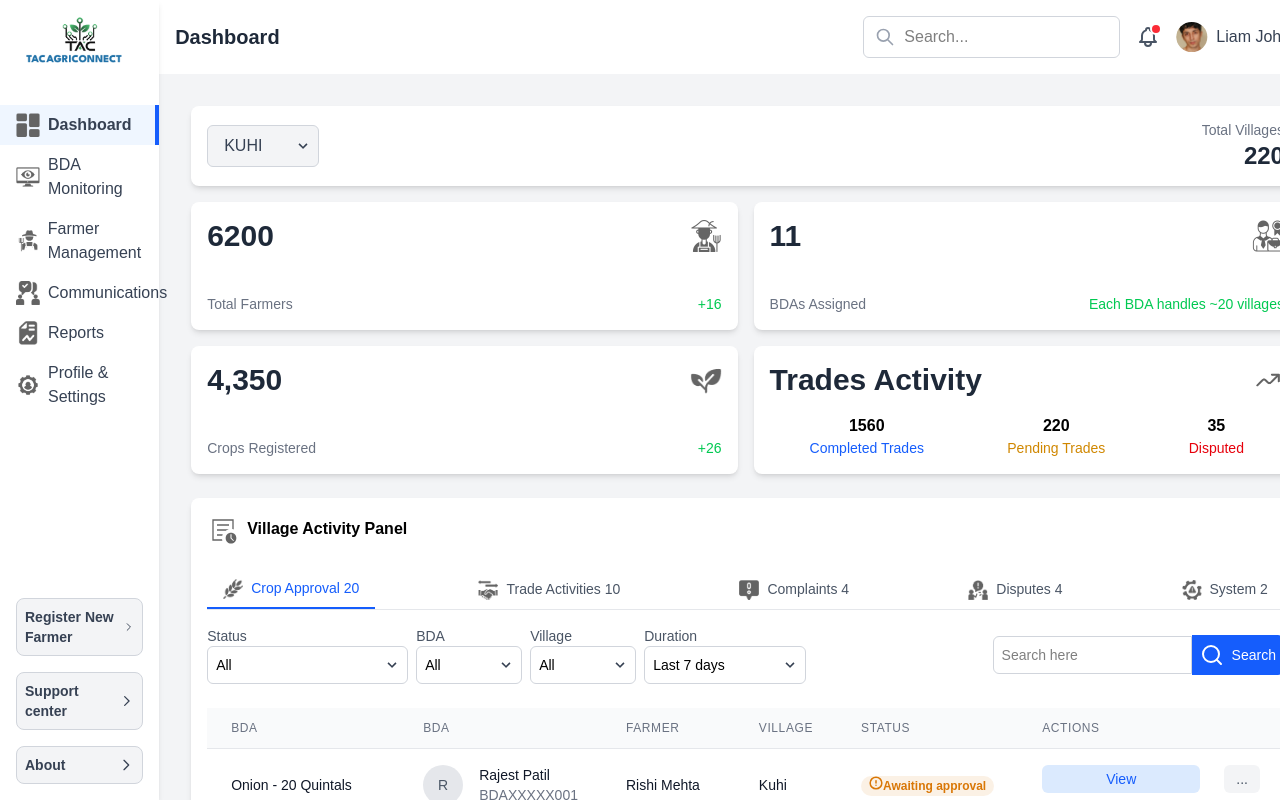
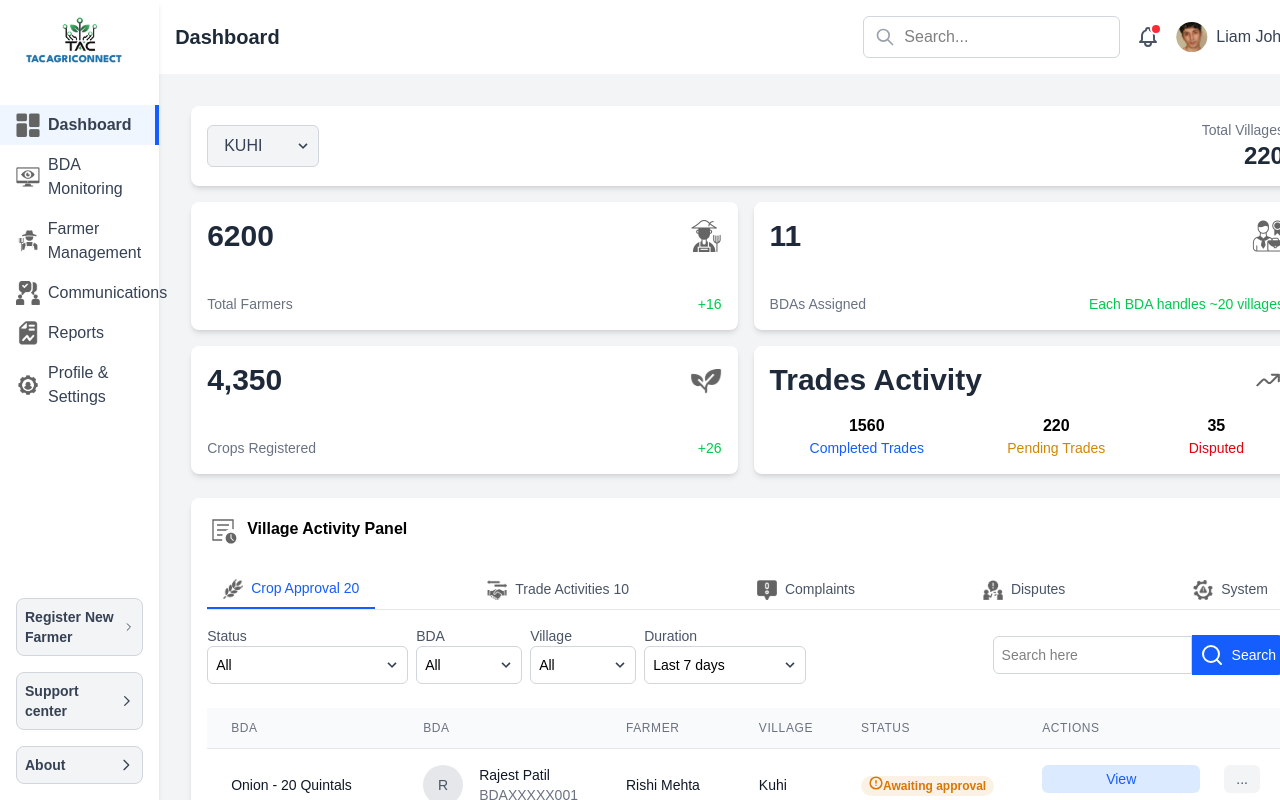
Before and after one commit to Technology-Agriculture-Creater/TAC-Admin-Panel, a Next.js app in the folder client/: page / in a window 1280 px wide. Built offline with nearby package versions, Linux system fonts and the light colour scheme.

Commit message:
feat(TabComponent): add dynamic counts for complaints, disputes and system tabs
Pass counts as props instead of hardcoded values to make tab counts dynamic and configurable

```diff
--- a/client/src/components/TabComponent.tsx
+++ b/client/src/components/TabComponent.tsx
@@ -13,6 +13,9 @@ interface TabComponentProps {
   onTabChange: (tab: string) => void;
   cropApprovalCount: number;
   tradeActivitiesCount: number;
+  complaintsCount: number;
+  disputesCount: number;
+  systemCount: number;
 }
 
 const TabComponent: React.FC<TabComponentProps> = ({
@@ -20,13 +23,16 @@ const TabComponent: React.FC<TabComponentProps> = ({
   onTabChange,
   cropApprovalCount,
   tradeActivitiesCount,
+  complaintsCount,
+  disputesCount,
+  systemCount,
 }) => {
   const tabs: Tab[] = [
     { label: "Crop Approval", icon: "/Images/cropA.png", count: cropApprovalCount },
     { label: "Trade Activities", icon: "/Images/tradeA.png", count: tradeActivitiesCount },
-    { label: "Complaints", icon: "/Images/complaint.png", count: 4 },
-    { label: "Disputes", icon: "/Images/dispute.png", count: 4 },
-    { label: "System", icon: "/Images/system.png", count: 2 },
+    { label: "Complaints", icon: "/Images/complaint.png", count: complaintsCount },
+    { label: "Disputes", icon: "/Images/dispute.png", count: disputesCount },
+    { label: "System", icon: "/Images/system.png", count: systemCount },
   ];
   return (
     <div className="flex items-center justify-between border-b border-gray-200 w-full">
```
